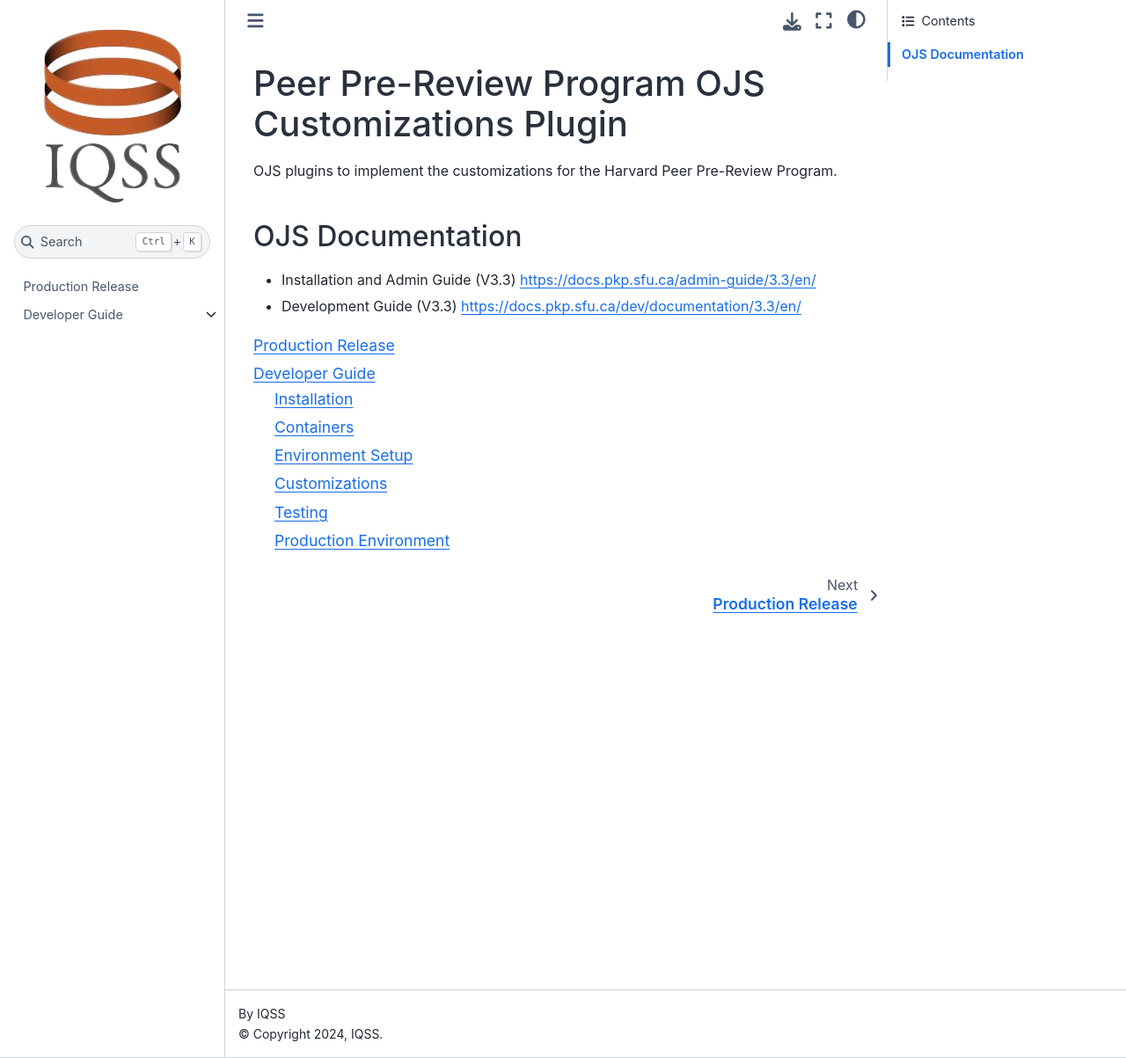
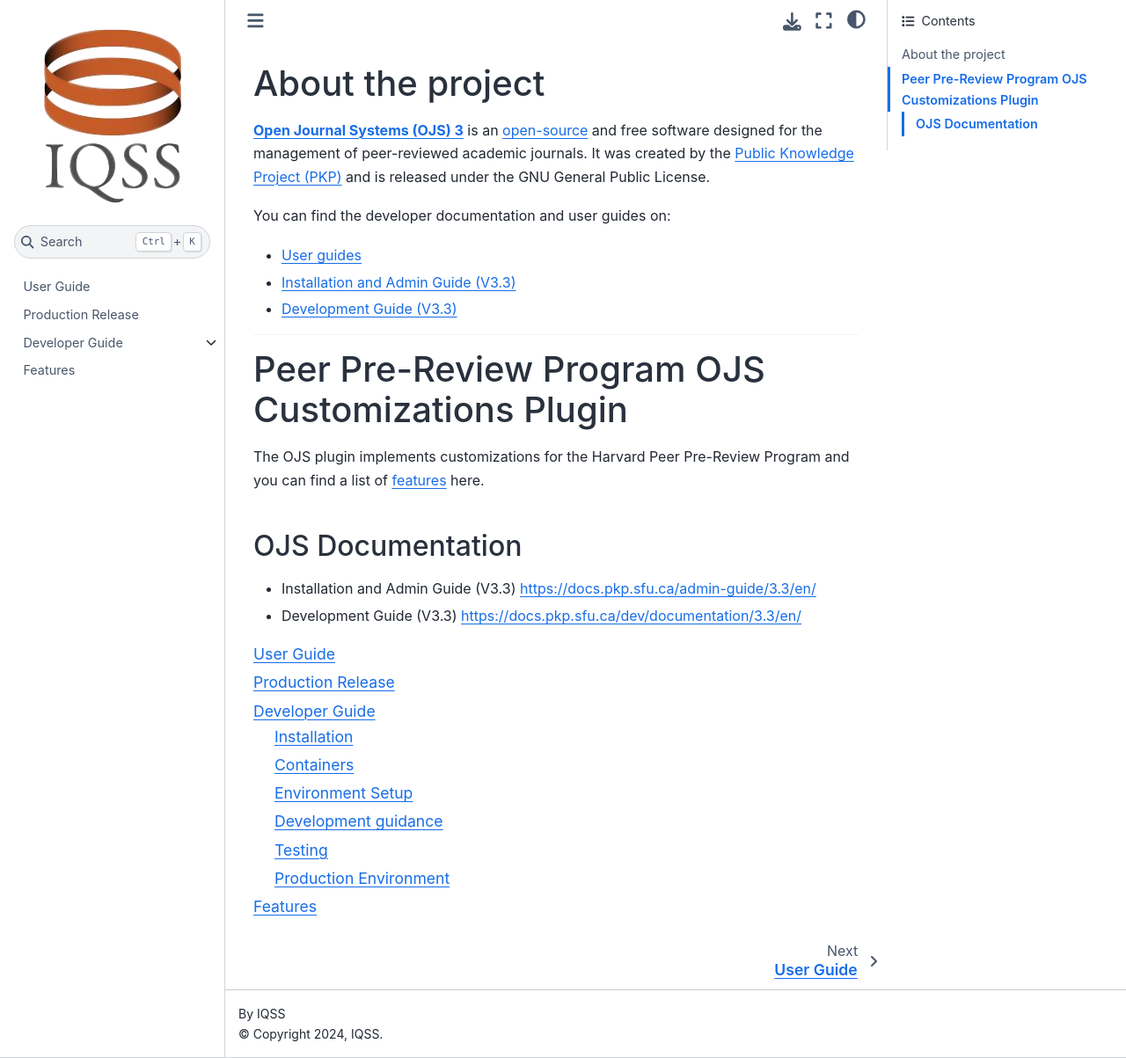
Before and after one commit to IQSS/ppr-ojs, a Sphinx documentation site: the page built from docs/Sphinx-guides/source/index.md, in a window 1280 px wide and 1203 px high. Shown: the whole window at 88% size. Built offline with Sphinx 7.4.7 and the Sphinx Book theme 1.1.4, drawn with Linux system fonts in a browser that asks for light colours.

Commit message:
Restructure and new pages

````diff
--- a/docs/Sphinx-guides/source/developerGuide/customizations.md
+++ b/docs/Sphinx-guides/source/developerGuide/devGuidance.md
@@ -1,4 +1,4 @@
-# Customizations
+# Development guidance
 
 ## Plugin Development
 When starting the local environment, the contents of the PPR plugin is mounted into the OJS ``plugins/generic`` directory and it will be ready to use.
--- a/docs/Sphinx-guides/source/index.md
+++ b/docs/Sphinx-guides/source/index.md
@@ -1,5 +1,16 @@
+# About the project
+
+**[Open Journal Systems (OJS) 3](https://pkp.sfu.ca/software/ojs/)** is an [open-source](https://github.com/pkp) and free software designed for the management of peer-reviewed academic journals. It was created by the [Public Knowledge Project (PKP)](https://pkp.sfu.ca/) and is released under the GNU General Public License.
+
+You can find the developer documentation and user guides on:
+
+ - [User guides](https://docs.pkp.sfu.ca/)
+ - [Installation and Admin Guide (V3.3)](https://docs.pkp.sfu.ca/admin-guide/3.3/en/)
+ - [Development Guide (V3.3)](https://docs.pkp.sfu.ca/dev/documentation/3.3/en/)
+____
 # Peer Pre-Review Program OJS Customizations Plugin
-OJS plugins to implement the customizations for the Harvard Peer Pre-Review Program.
+
+The OJS plugin implements customizations for the Harvard Peer Pre-Review Program and you can find a list of [features](features) here.
 
 ## OJS Documentation
  - Installation and Admin Guide (V3.3) [https://docs.pkp.sfu.ca/admin-guide/3.3/en/](https://docs.pkp.sfu.ca/admin-guide/3.3/en/)
@@ -9,6 +20,7 @@
 ```{toctree}
 :glob:
 :titlesonly:
-:maxdepth: 5
-makingReleases/index
+userGuide/index
+sysadminGuide/index
 developerGuide/index
+features
````
Also changed, not shown: docs/Sphinx-guides/source/developerGuide/index.md (+1 -1 lines), docs/Sphinx-guides/source/features.md (added, +1 -0 lines), docs/Sphinx-guides/source/userGuide/index.md (+0 -4 lines), docs/Sphinx-guides/source/sysadminGuide/index.md (renamed from docs/Sphinx-guides/source/makingReleases/index.md).
